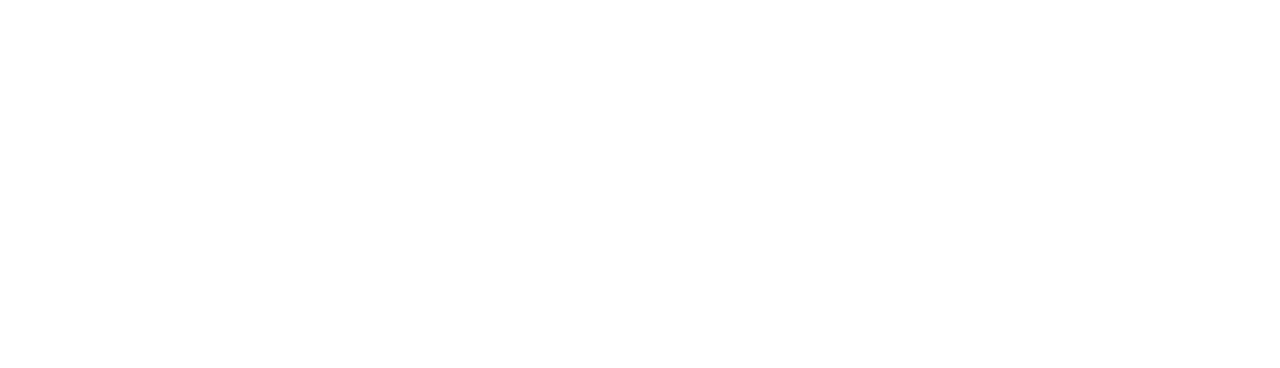
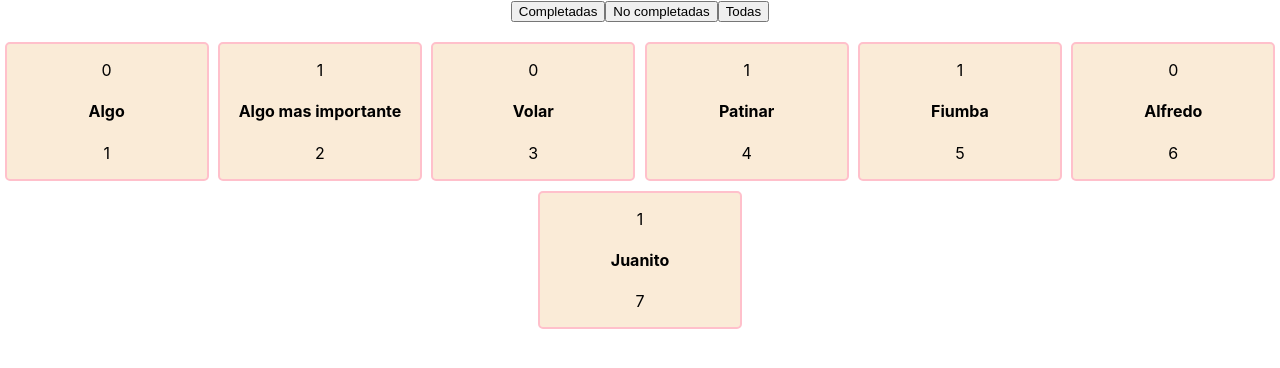
Before and after one commit to NicolasBonzini/todo-list, a React (Create React App) app: page /tasks in a window 1280 px wide. Before the commit this address had no page. Shown: the top 368 px of the page. Built offline with nearby package versions, Linux system fonts and the light colour scheme.

Commit message:
Agregando seleccion tareas

```diff
--- a/package.json
+++ b/package.json
@@ -11,6 +11,7 @@
     "react-dom": "^18.2.0",
     "react-router-dom": "^6.4.1",
     "react-scripts": "5.0.1",
+    "universal-cookie": "^4.0.4",
     "web-vitals": "^2.1.4"
   },
   "scripts": {
--- /dev/null
+++ b/public/falsas.json
@@ -0,0 +1,37 @@
+[
+    {
+      "id": 1,
+      "name": "Algo",
+      "state": 0
+    },
+    {
+      "id": 2,
+      "name": "Algo mas importante",
+      "state": 1
+    },
+    {
+      "id": 3,
+      "name": "Volar",
+      "state": 0
+    },
+    {
+      "id": 4,
+      "name": "Patinar",
+      "state": 1
+    },
+    {
+      "id": 5,
+      "name": "Fiumba",
+      "state": 1
+    },
+    {
+      "id": 6,
+      "name": "Alfredo",
+      "state": 0
+    },
+    {
+      "id": 7,
+      "name": "Juanito",
+      "state": 1
+    }
+  ]
--- a/src/App.js
+++ b/src/App.js
@@ -5,6 +5,7 @@
 import Home from './components/Home';
 //React Router
 import { Route, Routes } from 'react-router-dom';
+import Tareas from './components/Tareas';
 
 function App() {
   return (
@@ -13,6 +14,7 @@
         <Route path="/" element={<Login />}/>
         <Route path="/login" element={<Login />}/>
         <Route path="/home" element={<Home />}/>
+        <Route path="/tasks" element={<Tareas />}/>
       </Routes>
     </div>
   );
--- /dev/null
+++ b/src/components/Tareas.jsx
@@ -0,0 +1,63 @@
+import axios from 'axios';
+import React from 'react';
+import { useState, useEffect } from 'react';
+import Cookies from 'universal-cookie';
+import './task.css'
+
+const cookies = new Cookies();
+
+
+export default function Tareas() {
+    const [allTasks, setAllTasks] = useState([])
+    const [tasks, setTasks] = useState([])
+
+    useEffect(() => {
+        axios.get('falsas.json')
+            .then(data => setAllTasks(data.data))
+    }, [])
+
+    useEffect(() => {
+        if (cookies.get('btnFilter') == 1) {
+            setTasks(allTasks.filter(x => x.state))
+        } else if(cookies.get('btnFilter') == 0) {
+            setTasks(allTasks.filter(x => !x.state))
+        } else{
+            setTasks(allTasks)
+        }
+    }, [allTasks])
+
+    function handlerTask({target}){
+        if (target.innerText === 'Completadas'){
+            cookies.set('btnFilter', 1, {path: '/tasks'})
+            setTasks(allTasks?.filter(x => x.state))
+        } else if (target.innerText === 'No completadas'){
+            cookies.set('btnFilter', 0, {path: '/tasks'})
+            setTasks(allTasks?.filter(x => !x.state))
+        } else {
+            cookies.set('btnFilter', 'all', {path: '/tasks'})
+            setTasks(allTasks)
+        }
+    }
+
+  return (
+    <div>
+        <div>
+            <button onClick={handlerTask}>Completadas</button>
+            <button onClick={handlerTask}>No completadas</button>
+            <button onClick={handlerTask}>Todas</button>
+
+        </div>
+        <div className='taskContainer'>
+            {
+                tasks?.map(x =>
+                <div  key={x.id}>
+                    <p>{x.state}</p>
+                    <h4>{x.name}</h4>
+                    <p>{x.id}</p>
+                </div>
+                )
+            }
+        </div>
+    </div>
+  )
+}
--- /dev/null
+++ b/src/components/task.css
@@ -0,0 +1,14 @@
+.taskContainer{
+    display: flex;
+    justify-content: space-around;
+    margin-top: 20px;
+    flex-wrap: wrap;
+}
+
+.taskContainer div{
+    border: 2px solid pink;
+    background-color: antiquewhite;
+    border-radius: 5px;
+    width: 200px;
+    margin-bottom: 10px;
+}
```
Also changed, not shown: 1 other file (tests, documents, lock files or other folders).
